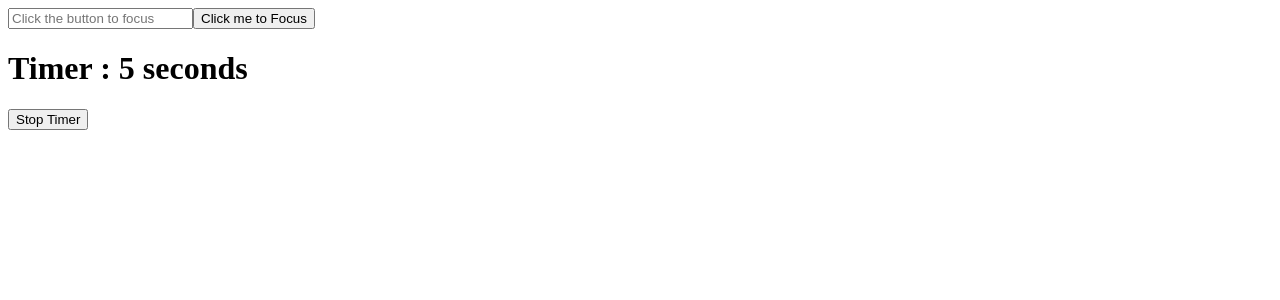
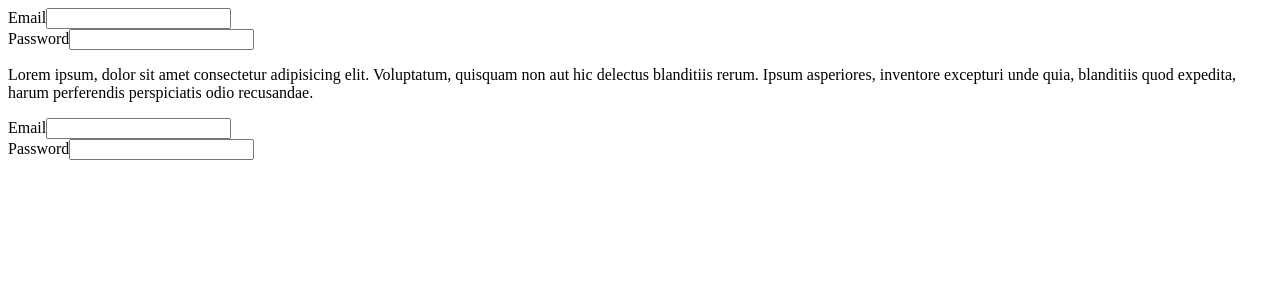
Before and after one commit to sJaiswal04/React, a React (Vite) app: page / in a window 1280 px wide. Shown: the top 300 px of the page. Built offline with nearby package versions, Linux system fonts and the light colour scheme.

Commit message:
using useId hook

```diff
--- a/src/App.jsx
+++ b/src/App.jsx
@@ -1,32 +1,14 @@
-// import { useRef } from "react"
-
-import FocusInput from "./components/FocusInput"
-import Timer from "./components/Timer"
-
-// const App = () => {
-//   const inputElement = useRef(null);
-
-
-//   const focusbro = () =>{
-//     inputElement.current.focus();
-//     inputElement.current.value = "focus on Study"
-//   }
-//   return (
-//     <div>
-//       <input type="text" ref={inputElement} />
-//       <button onClick={()=>focusbro()}>Focus Baby</button>
-//     </div>
-//   )
-// }
-
-// export default App
+import UniqueID from "./components/UniqueID"
 
 
 const App = () => {
   return (
     <div>
-      <FocusInput/>
-      <Timer/>
+      <UniqueID/>
+
+      <p>Lorem ipsum, dolor sit amet consectetur adipisicing elit. Voluptatum, quisquam non aut hic delectus blanditiis rerum. Ipsum asperiores, inventore excepturi unde quia, blanditiis quod expedita, harum perferendis perspiciatis odio recusandae.</p>
+
+      <UniqueID/>
     </div>
   )
 }
--- /dev/null
+++ b/src/components/UniqueID.jsx
@@ -0,0 +1,18 @@
+import { useId } from "react"
+
+const UniqueID = () => {
+    const id = useId();
+  return (
+    <div>
+      <label htmlFor={`${id}-email`}>Email</label>
+      <input type="email"  id={`${id}-email`} />
+
+      <br />
+
+      <label htmlFor={`${id}-password`}>Password</label>
+      <input type="password"  id={`${id}-password`} />
+    </div>
+  )
+}
+
+export default UniqueID
```
